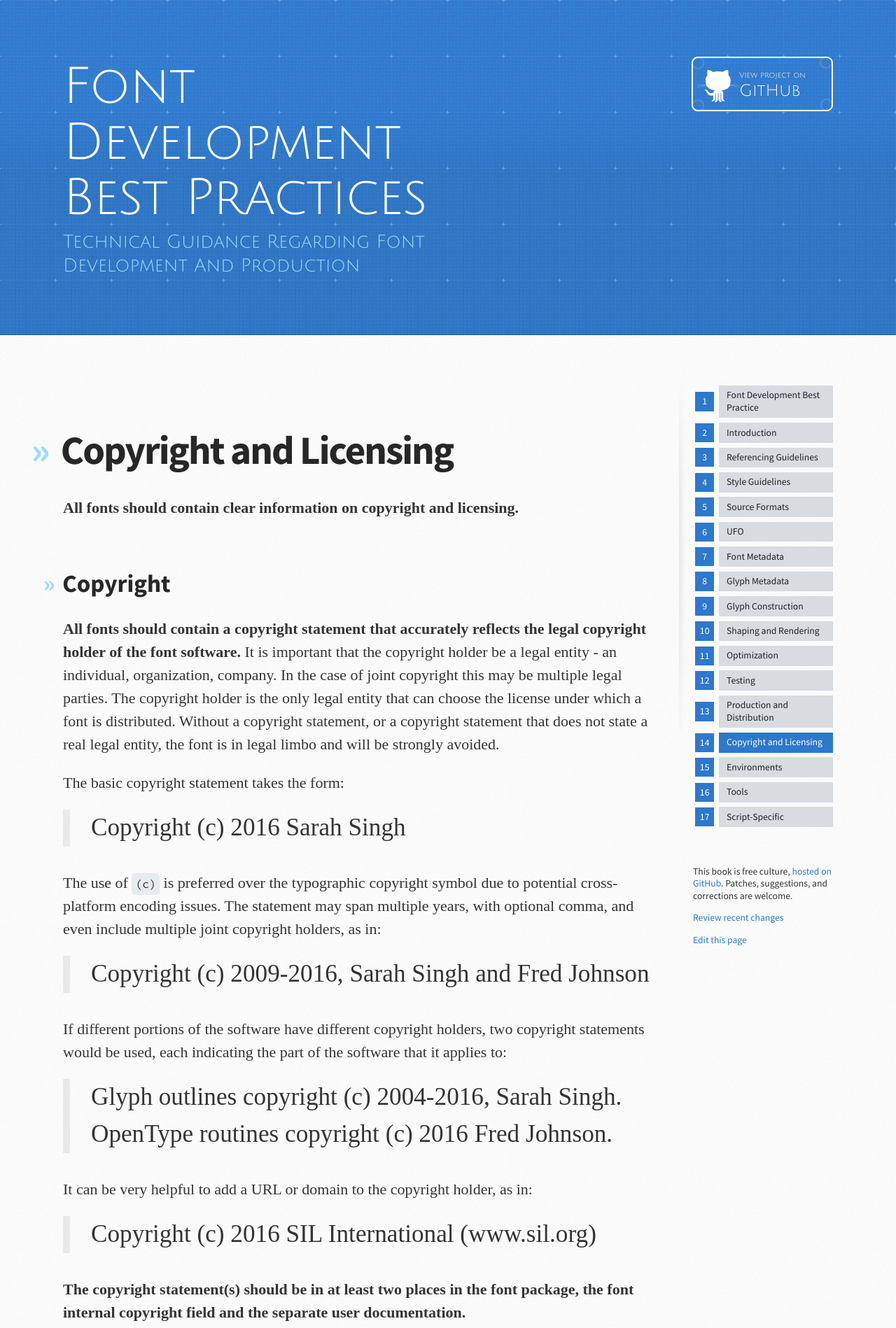
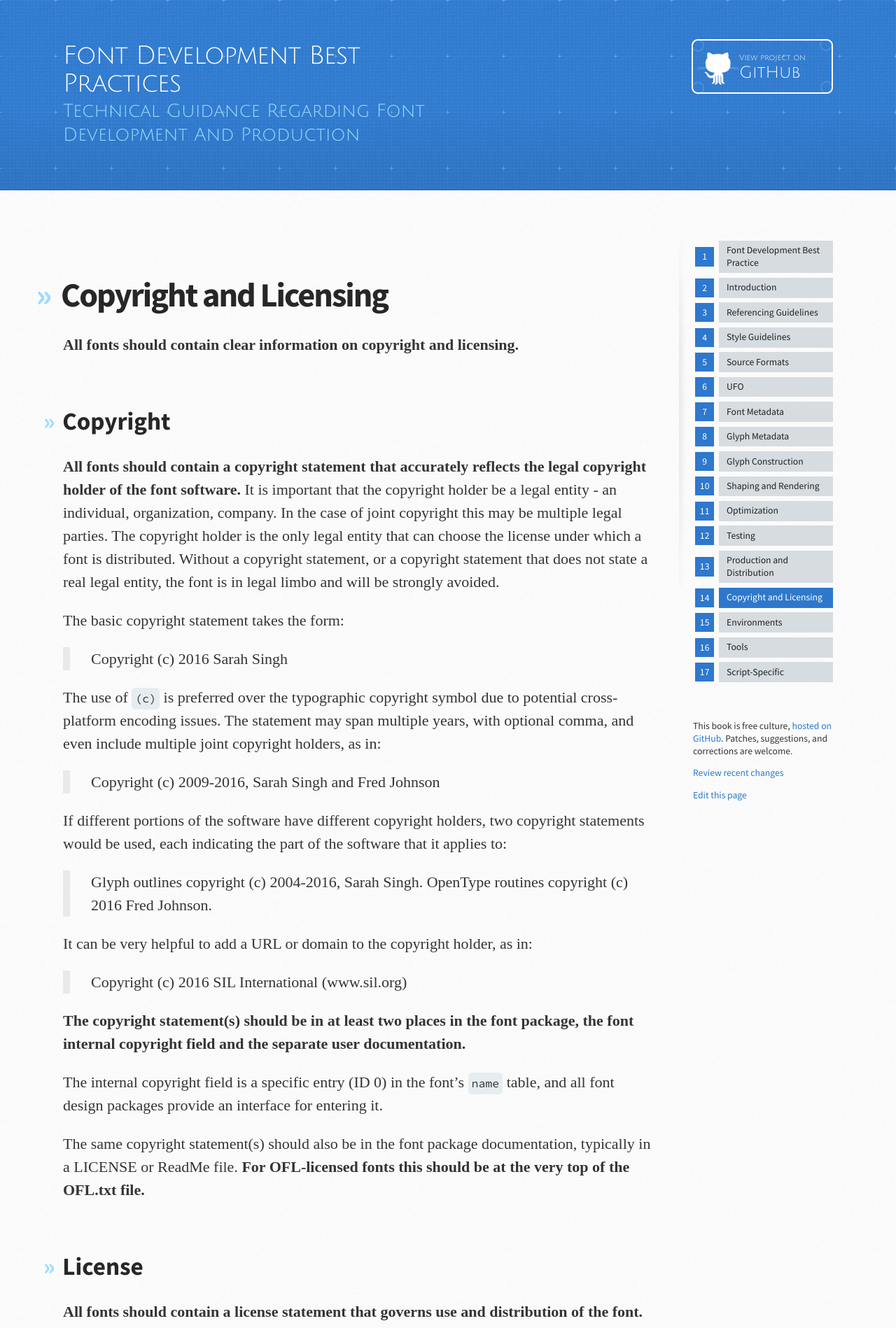
Before and after one commit to silnrsi/FDBP, a Jekyll site: the page built from en-US/Copyright_and_Licensing.md, in a window 1280 px wide. Shown: the top 1898 px of the page at 70% size. Built offline with Jekyll 4.4.1, drawn with Linux system fonts in a browser that asks for light colours; some web fonts are replaced.

Commit message:
Tentative styling changes

```diff
--- a/assets/stylesheets/stylesheet.css
+++ b/assets/stylesheets/stylesheet.css
@@ -87,8 +87,8 @@ a:hover, #main-content a:hover h3 {
 }
 
 header {
-  padding-top: 40px;
-  padding-bottom: 40px;
+  padding-top: 20px;
+  padding-bottom: 20px;
   font-family: 'Julius Sans One', 'Helvetica Neue', Helvetica, Arial, serif;
   background: #2e7bcf url(../images/header-bg.jpg) 0 0 repeat-x;
   border-bottom: solid 1px #275da1;
@@ -97,11 +97,11 @@ header {
 
 header h1 {
   letter-spacing: -1px;
-  font-size: 72px;
+  font-size: 36px;
   color: #fff;
   line-height: 1.1;
   margin-bottom: 0.1em;
-  margin-top: 0.63em;
+  margin-top: 0.33em;
   width: 540px;
 }
 
@@ -329,7 +329,7 @@ th {
 
 td {
   border: 1px solid #ebebeb;
-  text-align: center;
+  text-align: left;
   font-weight: 400;
 }
 
@@ -353,7 +353,7 @@ b, strong {
 /* GENERAL ELEMENT TYPE STYLES */
 
 #main-content h1 {
-  font-size: 2.6em;
+  font-size: 2.2em;
   letter-spacing: -2px;
   margin-bottom: .375em;
   margin-top: 1em;
@@ -481,7 +481,7 @@ p a {
 }
 
 blockquote {
-  font-size: 1.6em;
+  font-size: 1.0em;
   border-left: 10px solid #e9e9e9;
   margin-bottom: 20px;
   padding: 0 0 0 30px;
```
